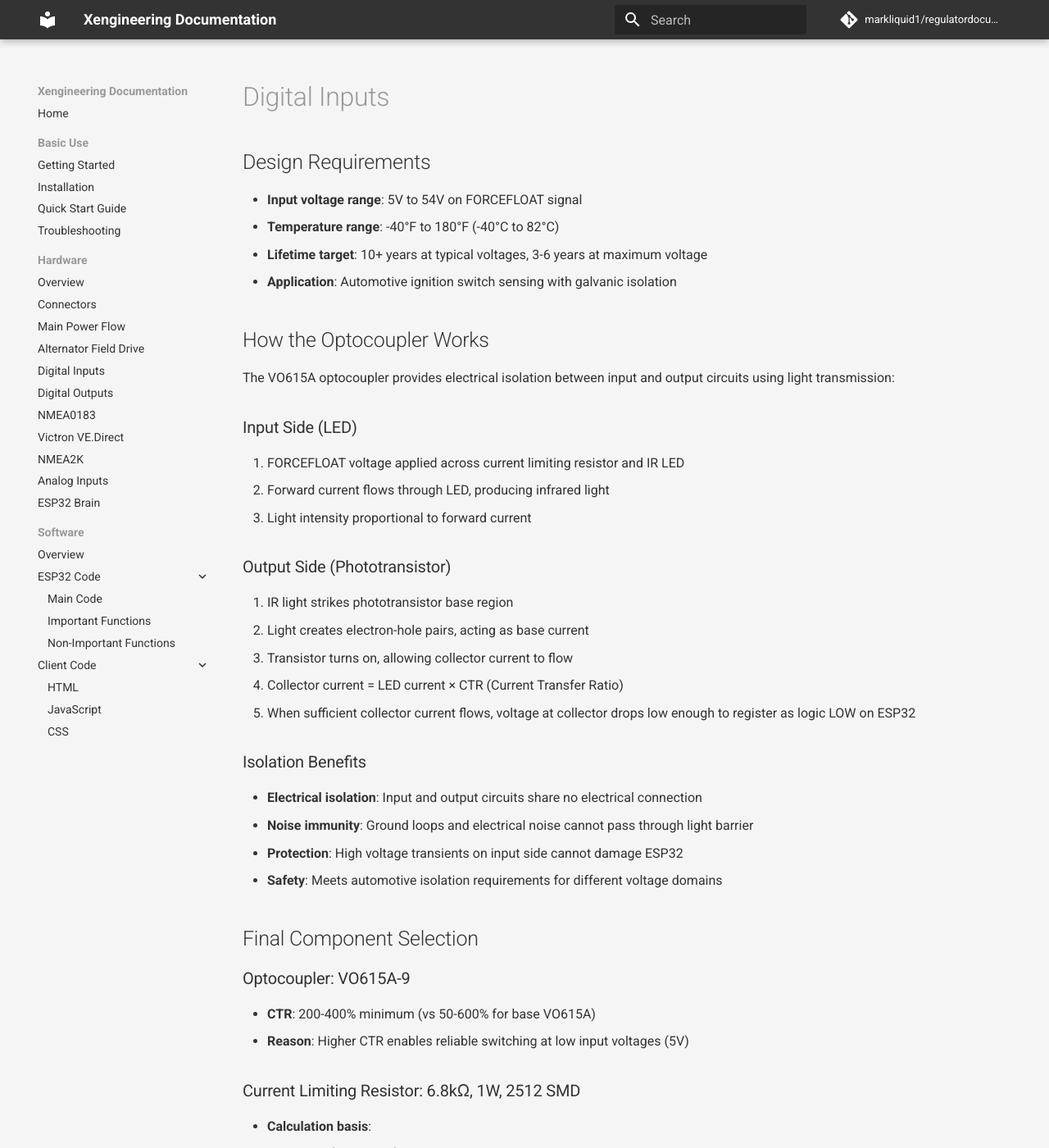
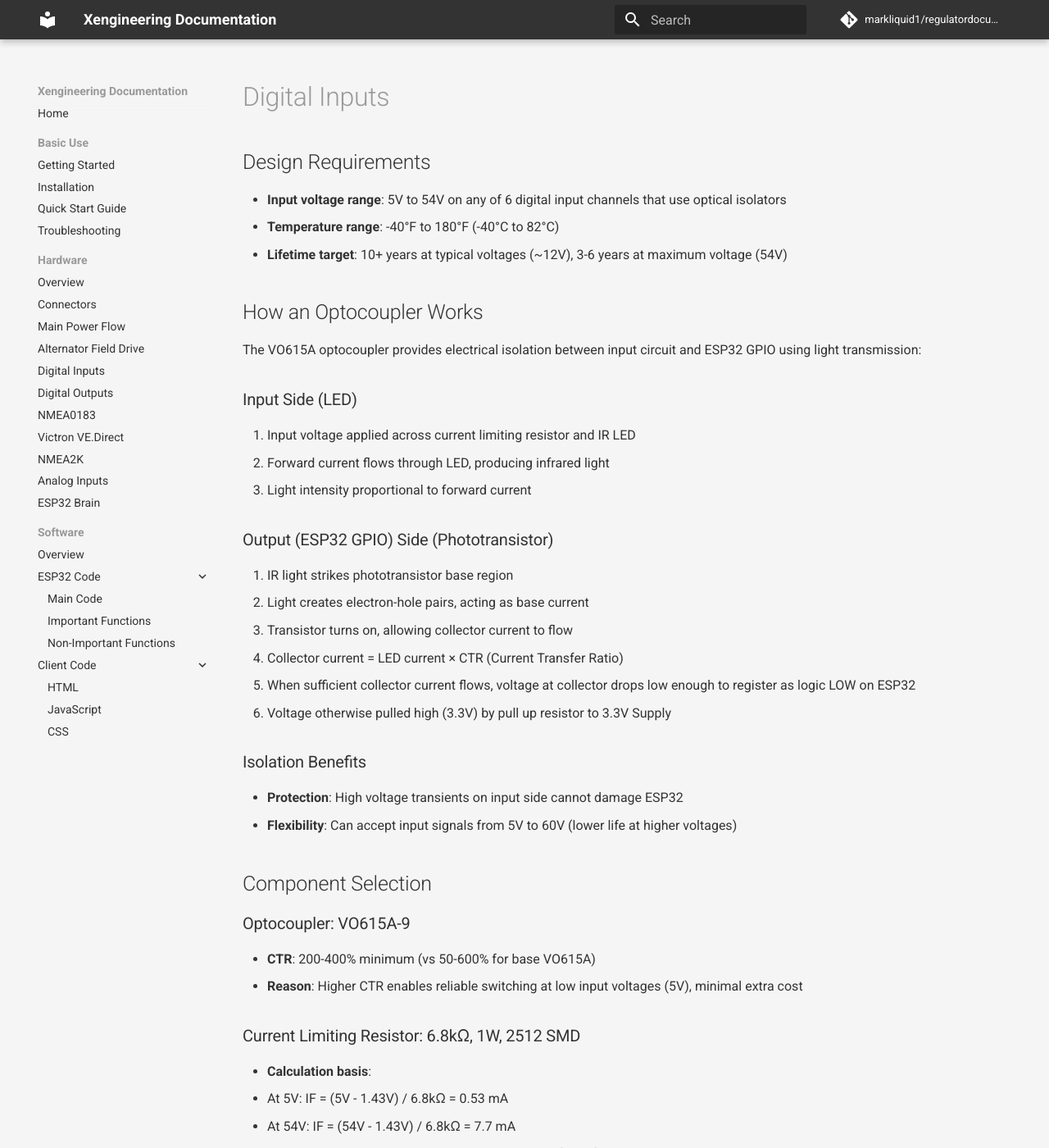
Before and after one commit to markliquid1/regulatordocumentation, an MkDocs documentation site: the page built from docs/hardware/digital-inputs.md, in a window 1280 px wide and 1400 px high. Shown: the whole window at 82% size. Built offline with MkDocs 1.6.1 and Material for MkDocs 9.7.7, drawn with Linux system fonts in a browser that asks for light colours; comment, search, counter and statistics services are not loaded; some of the changed text lies outside the part shown.

Commit message:
Update documentation

```diff
--- a/docs/hardware/digital-inputs.md
+++ b/docs/hardware/digital-inputs.md
@@ -1,38 +1,36 @@
 # Digital Inputs
 
 ## Design Requirements
-- **Input voltage range**: 5V to 54V on FORCEFLOAT signal
+- **Input voltage range**: 5V to 54V on any of 6 digital input channels that use optical isolators
 - **Temperature range**: -40°F to 180°F (-40°C to 82°C)
-- **Lifetime target**: 10+ years at typical voltages, 3-6 years at maximum voltage
-- **Application**: Automotive ignition switch sensing with galvanic isolation
+- **Lifetime target**: 10+ years at typical voltages (~12V), 3-6 years at maximum voltage (54V)
 
-## How the Optocoupler Works
+## How an Optocoupler Works
 
-The VO615A optocoupler provides electrical isolation between input and output circuits using light transmission:
+The VO615A optocoupler provides electrical isolation between input circuit and ESP32 GPIO using light transmission:
 
 ### Input Side (LED)
-1. FORCEFLOAT voltage applied across current limiting resistor and IR LED
+1. Input voltage applied across current limiting resistor and IR LED
 2. Forward current flows through LED, producing infrared light
 3. Light intensity proportional to forward current
 
-### Output Side (Phototransistor)
+### Output (ESP32 GPIO) Side (Phototransistor)
 1. IR light strikes phototransistor base region
 2. Light creates electron-hole pairs, acting as base current
 3. Transistor turns on, allowing collector current to flow
 4. Collector current = LED current × CTR (Current Transfer Ratio)
 5. When sufficient collector current flows, voltage at collector drops low enough to register as logic LOW on ESP32
+6. Voltage otherwise pulled high (3.3V) by pull up resistor to 3.3V Supply
 
 ### Isolation Benefits
-- **Electrical isolation**: Input and output circuits share no electrical connection
-- **Noise immunity**: Ground loops and electrical noise cannot pass through light barrier
 - **Protection**: High voltage transients on input side cannot damage ESP32
-- **Safety**: Meets automotive isolation requirements for different voltage domains
+- **Flexibility**: Can accept input signals from 5V to 60V (lower life at higher voltages)
 
-## Final Component Selection
+## Component Selection
 
 ### Optocoupler: VO615A-9
 - **CTR**: 200-400% minimum (vs 50-600% for base VO615A)
-- **Reason**: Higher CTR enables reliable switching at low input voltages (5V)
+- **Reason**: Higher CTR enables reliable switching at low input voltages (5V), minimal extra cost
 
 ### Current Limiting Resistor: 6.8kΩ, 1W, 2512 SMD
 - **Calculation basis**:
@@ -50,8 +48,8 @@ The VO615A optocoupler provides electrical isolation between input and output ci
 | 54V | 7.7 mA | 770% of min | 3-6 years | 404 mW | 33.7 mA |
 
 **Power consumption notes**:
-- Power is consumed **only when FORCEFLOAT is active** (ignition switch ON)
-- **No power consumption when FORCEFLOAT = 0V** (ignition switch OFF)
+- Power is consumed **only when Input Signal is active** (ie external switch is ON)
+- **No power consumption when Input Signal = 0V** (ie external switch OFF)
 - LED power = Forward current × 1.43V (LED forward voltage)
 - Resistor power = Forward current² × 6.8kΩ
 
@@ -93,7 +91,7 @@ The ESP32 side requires a pull-up resistor from the optocoupler collector to 3.3
 
 ## Design Validation
 - **5V switching**: 0.53mA with 200% CTR provides reliable switching despite being below 1mA datasheet specification
-- **54V survival**: 7.7mA current provides acceptable 3-6 year lifetime for automotive applications
+- **54V survival**: 7.7mA current provides marginal 3-6 year life if 100% duty cycle
 - **Temperature performance**: VO615A-9's high CTR provides margin for temperature derating across -40°F to 180°F range
 - **Component availability**: Both VO615A-9 and 6.8kΩ 1W resistors are standard, readily available parts
 
```
Also changed, not shown: other parts of docs/hardware/digital-inputs.md (+1 -1 lines).
